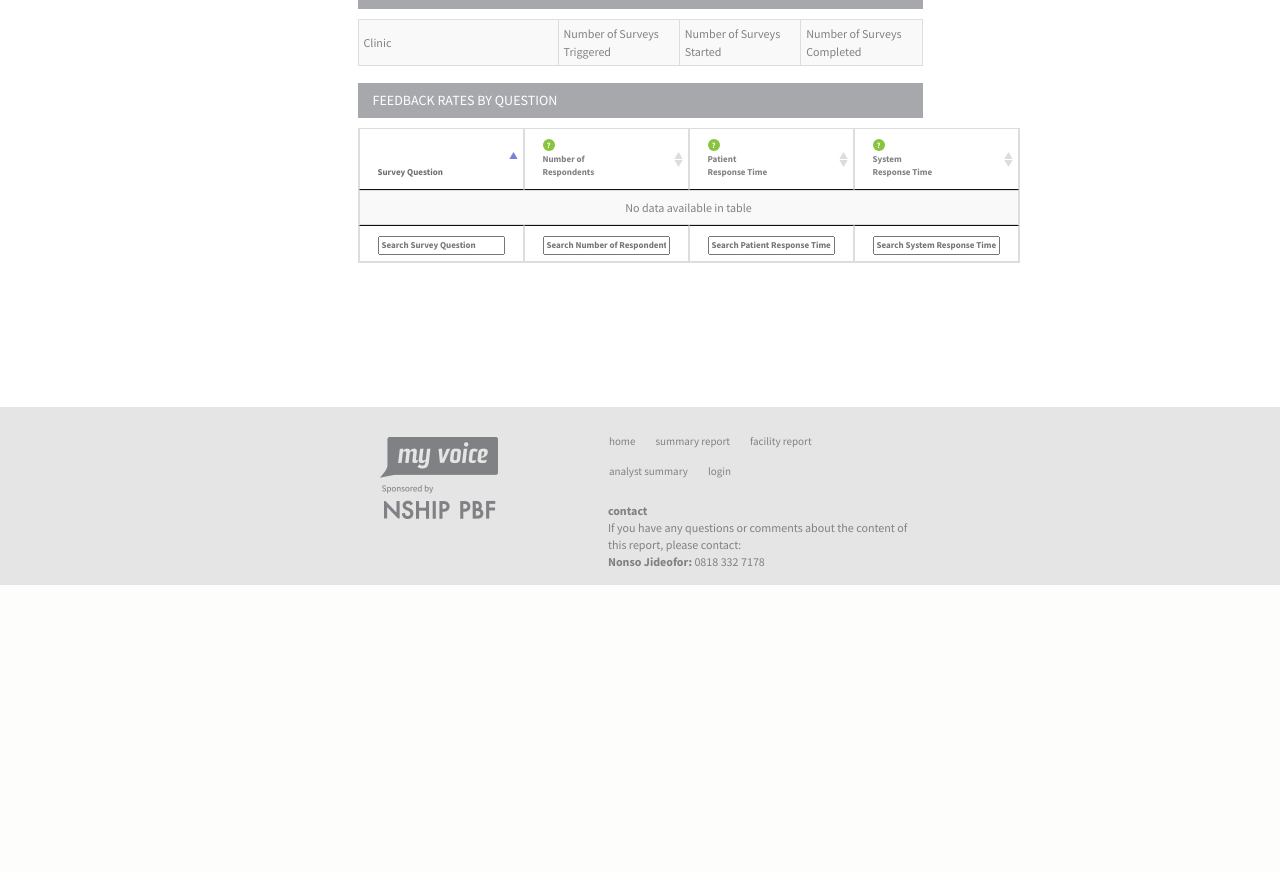
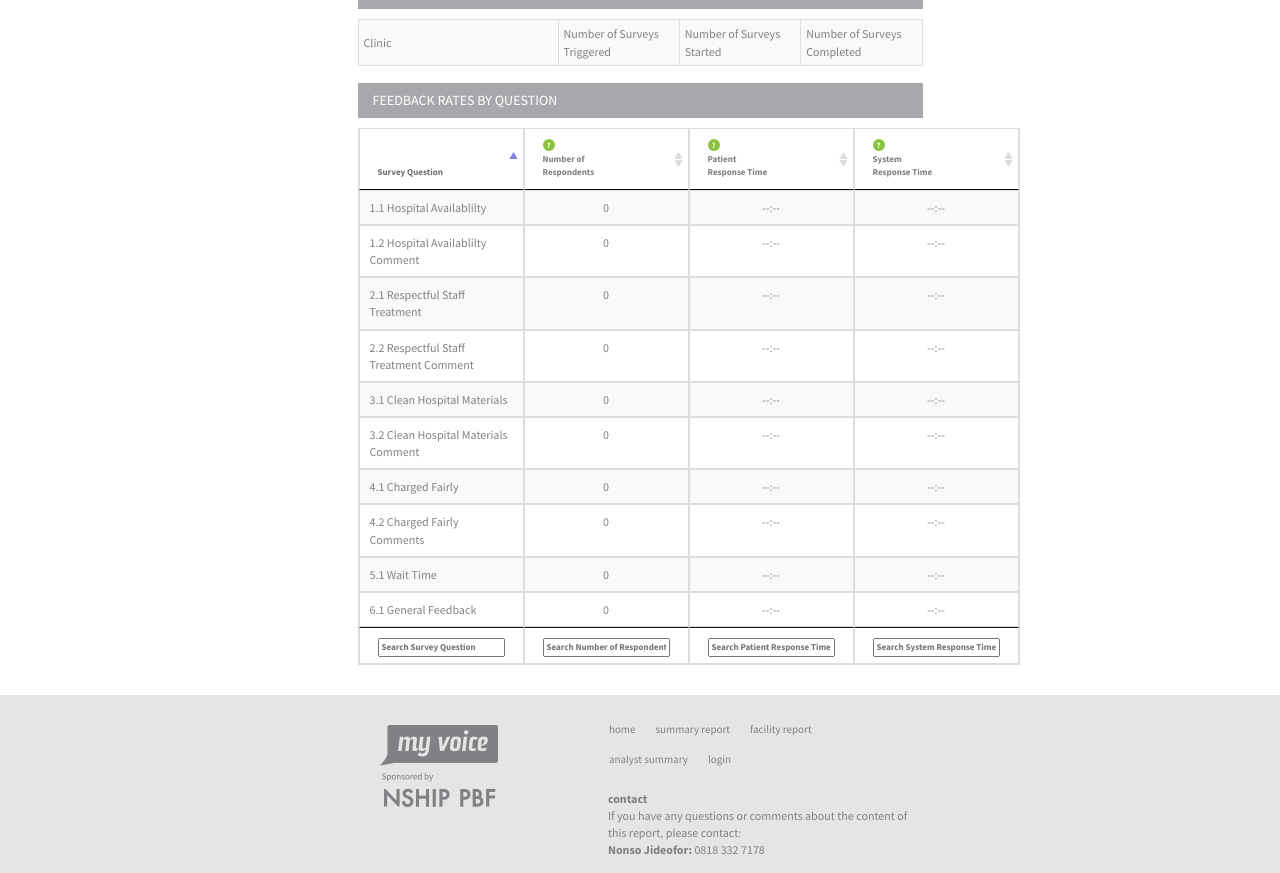
Before and after one commit to myvoice-nigeria/myvoice, a Django app: template myvoice/templates/analysts/analysts.html in a window 1280 px wide. Shown: the part 215-1088 px from the top of the page. Before the commit the page ends 800 px from the top, so only its background shows below. Run offline with Django 3.2, Linux system fonts and the light colour scheme; the template is opened without the code that fills it, so the values that code supplies are empty; data comes from the database, SQL or seed files in the repository; some libraries are stand-ins or nearby versions.

Commit message:
Removed building table data from view to template tag + template

```diff
--- /dev/null
+++ b/myvoice/clinics/templatetags/rates_data.py
@@ -0,0 +1,12 @@
+from django import template
+
+from myvoice.survey.models import SurveyQuestionResponse
+
+register = template.Library()
+
+
+@register.simple_tag
+def get_rate(label, question_type):
+    return SurveyQuestionResponse.objects.filter(
+        question__label__iexact=label,
+        question__question_type__iexact=question_type).count()
--- a/myvoice/templates/analysts/analysts.html
+++ b/myvoice/templates/analysts/analysts.html
@@ -1,6 +1,8 @@
 {% extends "base.html" %}
 
 {% load static from staticfiles %}
+
+{% load rates_data %}
 
 {% block title %}{{ object.name }} {{ object.get_type_display }} Summary Feedback Report{% endblock title %}
 
@@ -85,15 +87,66 @@
           </tr>
       </tfoot>
       <tbody>
-        {% for a_row in rates_table %}
-        <tr>
-            <td class="clinic_name">{{ a_row.row_title }}</td>
-            <td class="center">{{ a_row.rsp_num }}</td>
-            <td class="center"> --:-- </td>
-            <td class="center"> --:-- </td>
-        </tr>
-        {% endfor %}
-
+      <tr>
+          <td class="clinic_name">1.1  Hospital Availablilty</td>
+          <td class="center">{% get_rate "Open Facility" "multiple-choice" %}</td>
+          <td class="center"> --:-- </td>
+          <td class="center"> --:-- </td>
+      </tr>
+      <tr>
+          <td class="clinic_name">1.2  Hospital Availablilty Comment</td>
+          <td class="center">{% get_rate "Open Facility" "open-ended" %}</td>
+          <td class="center"> --:-- </td>
+          <td class="center"> --:-- </td>
+      </tr>
+      <tr>
+          <td class="clinic_name">2.1 Respectful Staff Treatment</td>
+          <td class="center">{% get_rate "Respectful Staff Treatment" "multiple-choice" %}</td>
+          <td class="center"> --:-- </td>
+          <td class="center"> --:-- </td>
+      </tr>
+      <tr>
+          <td class="clinic_name">2.2 Respectful Staff Treatment Comment</td>
+          <td class="center">{% get_rate "Respectful Staff Treatment" "open-ended" %}</td>
+          <td class="center"> --:-- </td>
+          <td class="center"> --:-- </td>
+      </tr>
+      <tr>
+          <td class="clinic_name">3.1 Clean Hospital Materials</td>
+          <td class="center">{% get_rate "Clean Hospital Materials" "multiple-choice" %}</td>
+          <td class="center"> --:-- </td>
+          <td class="center"> --:-- </td>
+      </tr>
+      <tr>
+          <td class="clinic_name">3.2 Clean Hospital Materials Comment</td>
+          <td class="center">{% get_rate "Clean Hospital Materials" "open-ended" %}</td>
+          <td class="center"> --:-- </td>
+          <td class="center"> --:-- </td>
+      </tr>
+      <tr>
+          <td class="clinic_name">4.1 Charged Fairly</td>
+          <td class="center">{% get_rate "Charged Fairly" "multiple-choice" %}</td>
+          <td class="center"> --:-- </td>
+          <td class="center"> --:-- </td>
+      </tr>
+      <tr>
+          <td class="clinic_name">4.2 Charged Fairly Comments</td>
+          <td class="center">{% get_rate "Charged Fairly" "open-ended" %}</td>
+          <td class="center"> --:-- </td>
+          <td class="center"> --:-- </td>
+      </tr>
+      <tr>
+          <td class="clinic_name">5.1 Wait Time</td>
+          <td class="center">{% get_rate "Wait time" "multiple-choice" %}</td>
+          <td class="center"> --:-- </td>
+          <td class="center"> --:-- </td>
+      </tr>
+      <tr>
+          <td class="clinic_name">6.1 General Feedback</td>
+          <td class="center">{% get_rate "General Feedback" "open-ended" %}</td>
+          <td class="center"> --:-- </td>
+          <td class="center"> --:-- </td>
+      </tr>
 
       </tbody>
     </table>
```
Also changed, not shown: myvoice/clinics/views.py (+2 -78 lines), myvoice/clinics/templatetags/__init__.py (added).
